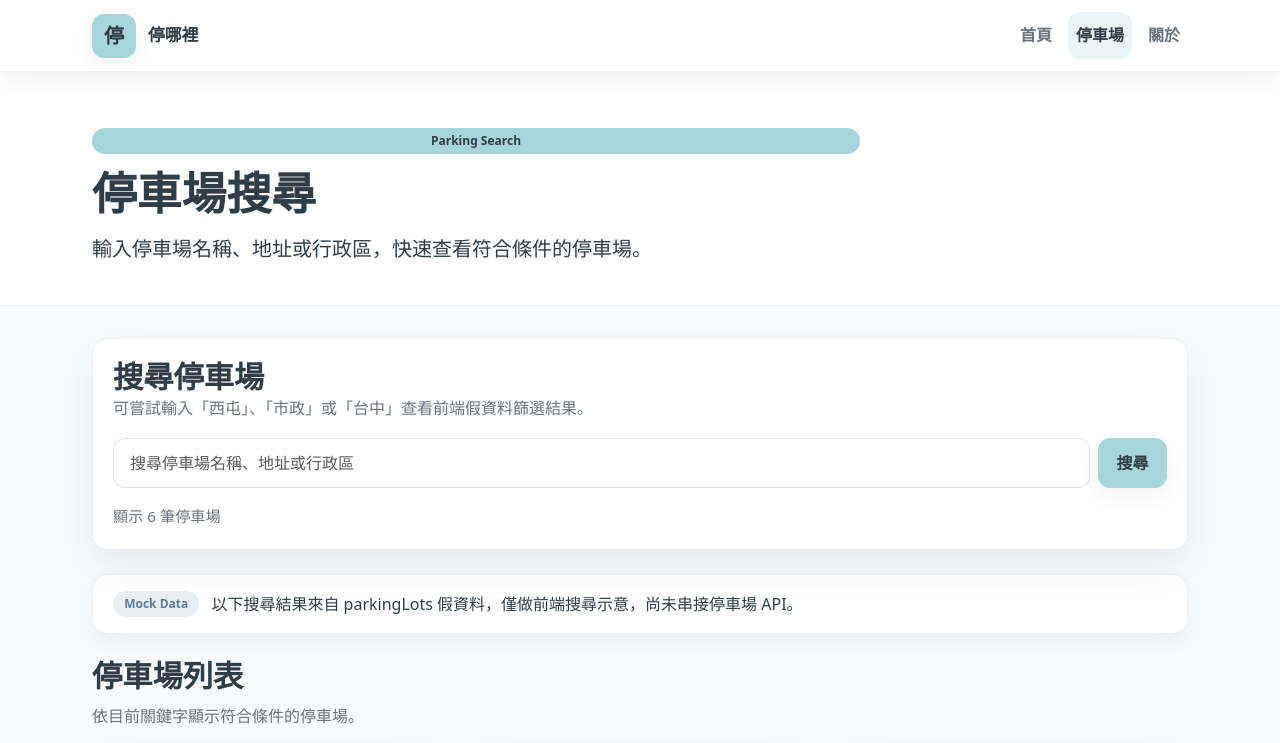
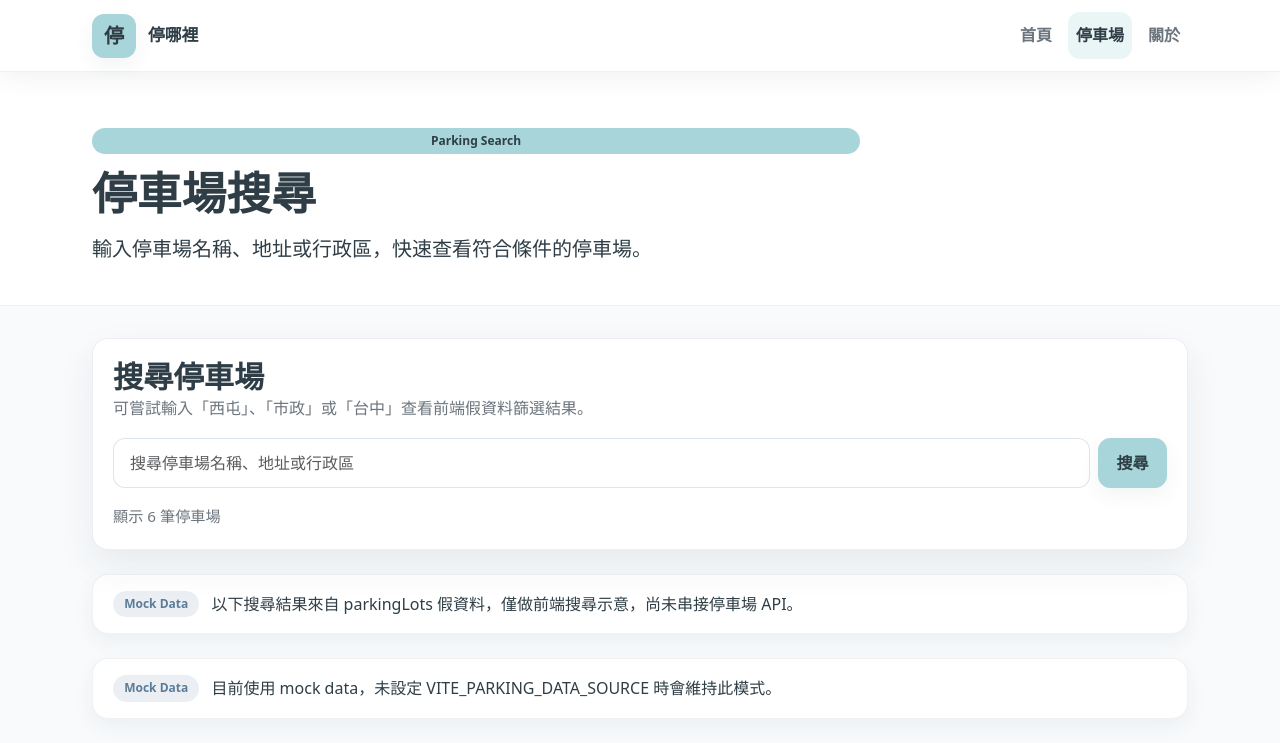
Before and after one commit to anny880811-tech/park-tw, a React (Vite) app: page /parking in a window 1280 px wide. Shown: the top 743 px of the page. Built offline with nearby package versions, Linux system fonts and the light colour scheme.

Commit message:
feat: enable ParkingPage API mode fallback

```diff
--- a/src/pages/ParkingPage.jsx
+++ b/src/pages/ParkingPage.jsx
@@ -9,6 +9,7 @@ import { searchParkingLots } from '../services/parkingService.js'
 const ParkingPage = () => {
   const [keyword, setKeyword] = useState('')
   const [filteredParkingLots, setFilteredParkingLots] = useState([])
+  const [parkingMeta, setParkingMeta] = useState(null)
   const hasResults = filteredParkingLots.length > 0
 
   useEffect(() => {
@@ -19,6 +20,7 @@ const ParkingPage = () => {
 
       if (isActive) {
         setFilteredParkingLots(result.parkingLots)
+        setParkingMeta(result.meta)
       }
     }
 
@@ -40,6 +42,17 @@ const ParkingPage = () => {
   const handleClearKeyword = () => {
     setKeyword('')
   }
+
+  const dataSourceLabel = parkingMeta?.fallback
+    ? 'Mock Data（API fallback）'
+    : parkingMeta?.dataSource === 'api'
+      ? 'TDX API'
+      : 'Mock Data'
+  const dataSourceDescription = parkingMeta?.fallback
+    ? 'API 資料暫時無法取得，已自動改用 mock data，避免搜尋頁中斷。'
+    : parkingMeta?.dataSource === 'api'
+      ? '目前為 API mode，搜尋頁透過本專案 /api/parking 取得資料，關鍵字暫以 client-side filter 處理。'
+      : '目前使用 mock data，未設定 VITE_PARKING_DATA_SOURCE 時會維持此模式。'
 
   return (
     <div className="parking-page">
@@ -95,6 +108,13 @@ const ParkingPage = () => {
           </p>
         </div>
 
+        <div className="mock-data-notice">
+          <Badge variant={parkingMeta?.dataSource === 'api' && !parkingMeta?.fallback ? 'primary' : 'secondary'}>
+            {dataSourceLabel}
+          </Badge>
+          <p className="mb-0">{dataSourceDescription}</p>
+        </div>
+
         {hasResults ? (
           <section className="parking-results">
             <div className="parking-results__header">
--- a/src/services/adapters/apiParkingAdapter.js
+++ b/src/services/adapters/apiParkingAdapter.js
@@ -1,4 +1,22 @@
 const DEFAULT_API_CITY = 'Taichung'
+
+const filterParkingLotsByKeyword = (parkingLots = [], keyword = '') => {
+  const normalizedKeyword = keyword.trim().toLowerCase()
+
+  if (!normalizedKeyword) {
+    return parkingLots
+  }
+
+  return parkingLots.filter((item) => {
+    const searchableText = [
+      item.name,
+      item.address,
+      item.district,
+    ].filter(Boolean).join(' ').toLowerCase()
+
+    return searchableText.includes(normalizedKeyword)
+  })
+}
 
 const fetchParking = async (params) => {
   const queryString = params.toString()
@@ -37,9 +55,12 @@ export const getNearbyParkingFromApi = async ({ latitude, longitude } = {}) => {
 export const searchParkingLotsFromApi = async ({ keyword } = {}) => {
   const params = new URLSearchParams()
 
-  if (keyword) {
-    params.set('keyword', keyword)
+  params.set('city', DEFAULT_API_CITY)
+
+  const result = await fetchParking(params)
+
+  return {
+    ...result,
+    parkingLots: filterParkingLotsByKeyword(result.parkingLots, keyword),
   }
-
-  return fetchParking(params)
 }
```
Also changed, not shown: 4 other files (tests, documents, lock files or other folders).
